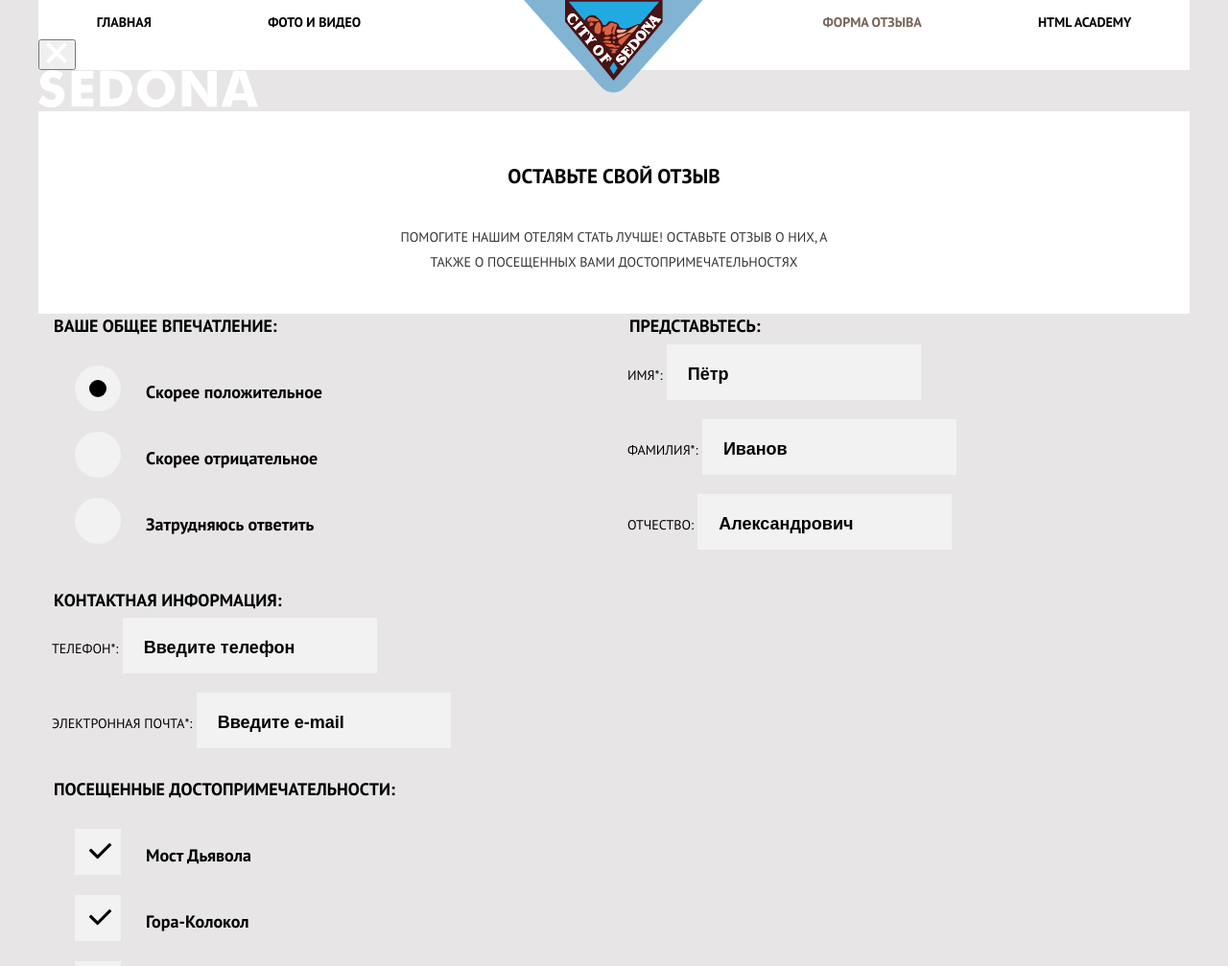
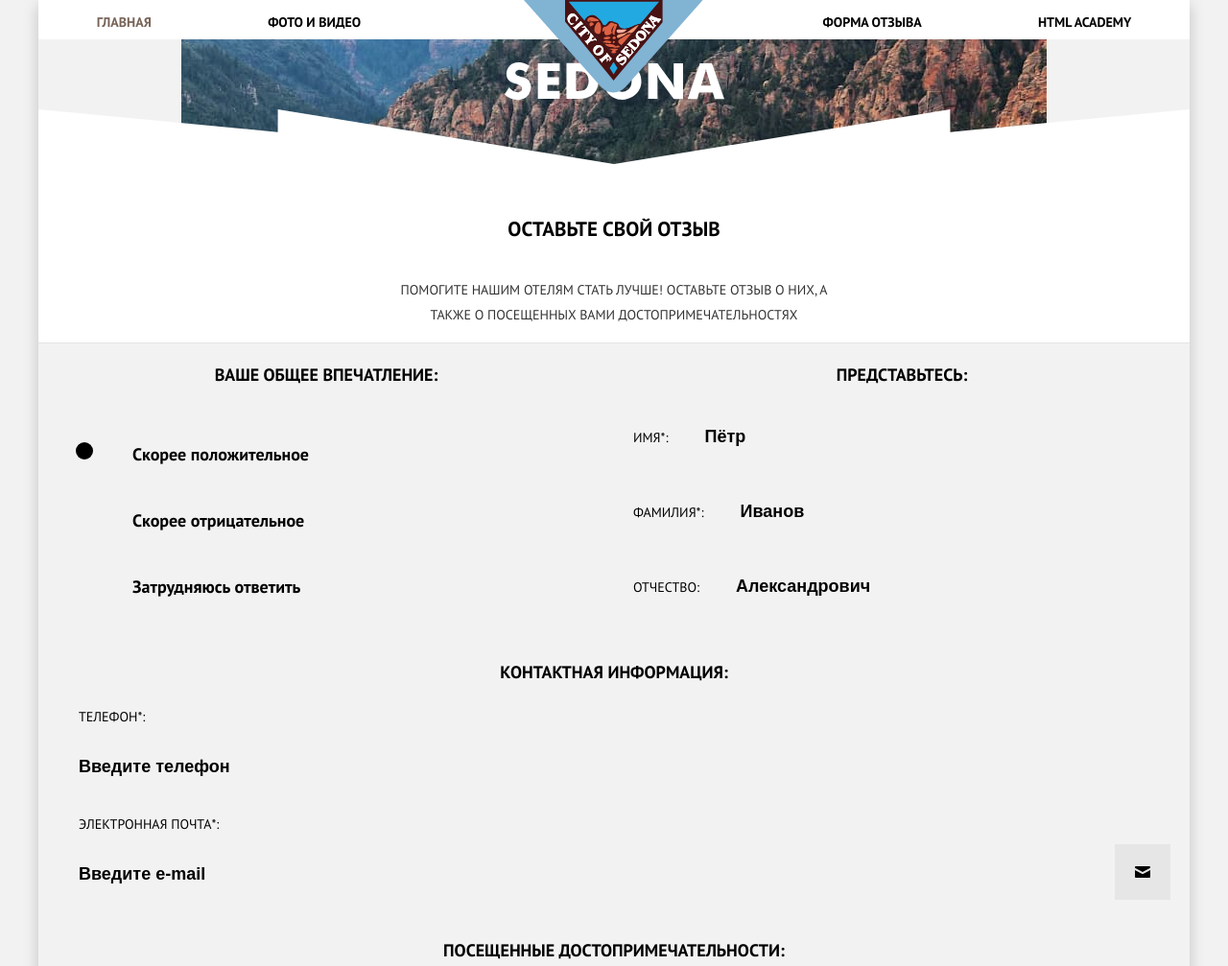
Before and after one commit to Xaba73/Sedona-Adaptiv, a website: page source/Form.html in a window 1280 px wide. Shown: the top 1007 px of the page at 96% size. Drawn offline with nearby package versions, Linux system fonts and the light colour scheme; files that its build step writes are made by us from their sources.

Commit message:
Сделал на 75% стилизацию страницы формы

```diff
--- a/source/Form.html
+++ b/source/Form.html
@@ -10,41 +10,39 @@
 
 <body class="page__body">
   <header class="page-header">
-    <a class="page-header__logo" href="index.html">
-      <img src="img/logotype-mobile.svg" width="102" height="84" alt="Логотип Sedona">
-    </a>
-    <nav class="main-nav">
+    <nav class="main-nav main-nav--closed main-nav--nojs">
       <button class="main-nav__toggle" type="button">
         <span class="visually-hidden">Открыть меню</span>
       </button>
       <div class="main-nav__wrapper">
         <ul class="main-nav__list">
-          <li class="main-nav__item">
-            <a class="main-nav__link" href="index.html">Главная</a>
+          <li class="main-nav__item main-nav__item--active">
+            <a class="main-nav__link">Главная</a>
           </li>
           <li class="main-nav__item">
             <a class="main-nav__link" href="catalog.html">Фото и видео</a>
           </li>
-          <li class="main-nav__item main-nav__item--active">
-            <a class="main-nav__link">Форма Отзыва</a>
+          <li class="main-nav__item">
+            <a class="main-nav__link" href="Form.html">Форма Отзыва</a>
           </li>
           <li class="main-nav__item">
             <a class="main-nav__link" href="https://htmlacademy.ru/">HTML ACADEMY</a>
           </li>
         </ul>
       </div>
-      <button class="main-nav__button-close">
-        <span class="visually-hidden">Закрыть меню</span>
-        <img src="img/nav-cross.svg" width="23" height="23" alt="Иконка закрытия меню">
-      </button>
+    </nav>
+    <a class="page-header__logo" href="index.html">
+      <img src="img/logotype-mobile.svg" width="102" height="84" alt="Логотип Sedona">
+    </a>
+  </header>
     </nav>
   </header>
   <main class="page-main">
-    <div class="page-main__logo-wrapper">
-      <img src="img/form-logo.svg" alt="Логотип седона" width="229" height="39">
+    <div class="logo-form">
+      <img src="img/form-logo.svg" class="logo-form__image" alt="Логотип седона" width="229" height="39">
     </div>
     <section class="page-promo">
-      <div class="page-promo__wrapper">
+      <div class="page-promo__wrapper page-promo__wrapper--form">
         <h1 class="page-promo__title">Оставьте свой отзыв</h1>
         <p class="page-promo__description">Помогите нашим отелям стать лучше! оставьте отзыв о них, а также о посещенных
           вами достопримечательностях</p>
@@ -55,6 +53,7 @@
         <form class="review-form__grid-cotainer action="https://echo.htmlacademy.ru/" method="post">
           <h2 class="visually-hidden">Напишите нам</h2>
           <fieldset class="review-form__fieldset full-name-form">
+            <div class="review-form__container">
               <legend class="review-form__title">Представьтесь:</legend>
               <div class="full-name-form__field-group field">
                 <label class="field__label" for="first-name">Имя*:</label>
@@ -68,17 +67,20 @@
                 <label class="field__label" for="surname">Отчество:</label>
                 <input class="field__input" id="surname" type="text" name="surname" placeholder="Александрович">
               </div>
+            </div>
           </fieldset>
           <fieldset class="review-form__fieldset contacts">
+            <div class="review-form__container">
               <legend class="review-form__title">Контактная информация:</legend>
               <div class="contacts__field-group field">
-              <label class="field__label" for="phone-number"><span class="hide hide--desktop"> Контактный</span> телефон*:</label>
+                <label class="field__label field__label--phone" for="phone-number"><span class="hide hide--desktop"> Контактный</span> телефон*:</label>
                 <input class="field__input" id="phone-number" type="text" name="phone-number"
                   placeholder="Введите телефон" required>
               </div>
               <div class="contacts__field-group field">
-              <label class="field__label" for="email">Электронная почта*:</label>
+                <label class="field__label field__label--email" for="email"><span class="decor-mark"></span>Электронная почта*:</label>
                 <input class="field__input" id="email" type="email" name="email" placeholder="Введите e-mail" required>
+              </div>
             </div>
           </fieldset>
           <fieldset class="review-form__fieldset impression">
@@ -171,6 +173,7 @@
       </div>
     </div>
   </footer>
+  <script src="js/main-nav__toggle.js"></script>
 </body>
 
 </html>
--- a/source/sass/blocks/contacts.scss
+++ b/source/sass/blocks/contacts.scss
@@ -2,3 +2,6 @@
   grid-column: 1/-1;
   grid-row: 2/3;
 }
+.contacts__field-group{
+  position: relative;
+}
--- a/source/sass/blocks/field.scss
+++ b/source/sass/blocks/field.scss
@@ -1,6 +1,44 @@
 .field__label {
+  display: block;
   font-size: 14px;
   line-height: 26px;
+  margin-right: 16px;
+
+  &--phone {
+    margin-left: 22px;
+    margin-bottom: 8px;
+
+    ::before {
+      content: "";
+      position: absolute;
+      width: 58px;
+      height: 58px;
+      background-color: $grey-form-icon;
+      right: 0;
+      top: 30%;
+      background-image: url("../../img/form-decor-phone.svg");
+      background-repeat: no-repeat;
+      background-position: center;
+    }
+  }
+
+  &--email {
+    margin-left: 22px;
+    margin-bottom: 8px;
+
+    ::before {
+      content: "";
+      position: absolute;
+      width: 58px;
+      height: 58px;
+      background-color: $grey-form-icon;
+      right: 0;
+      top: 30%;
+      background-image: url("../../img/form-decor-email.svg");
+      background-repeat: no-repeat;
+      background-position: center;
+    }
+  }
 }
 
 .field__input {
@@ -13,6 +51,9 @@
   font-size: 18px;
   line-height: 26px;
   font-weight: bold;
+  flex-grow: 1;
+  box-sizing: border-box;
+  width: 100%;
 
   &::placeholder {
     color: $black;
--- a/source/sass/blocks/full-name-form.scss
+++ b/source/sass/blocks/full-name-form.scss
@@ -1,4 +1,10 @@
-.full-name-form{
+.full-name-form {
   grid-column: 2/3;
   grid-row: 1/2;
+
 }
+
+.full-name-form__field-group {
+  display: flex;
+  align-items: baseline;
+}
--- /dev/null
+++ b/source/sass/blocks/logo-form.scss
@@ -0,0 +1,16 @@
+.logo-form{
+  background-image: url("../../img/intro-triangle.svg"), url("../../img/form-mobile-background.jpg");
+  min-width: 320px;
+  height: 158px;
+  background-repeat: no-repeat;
+  background-position-x: 50%;
+  background-position-y: 100%;
+  margin-top: -28px;
+
+}
+.logo-form__image{
+  display: block;
+  margin-right: auto;
+  margin-left: auto;
+  padding-top: 52px;
+}
--- a/source/sass/blocks/page-promo.scss
+++ b/source/sass/blocks/page-promo.scss
@@ -8,6 +8,10 @@
 
   @media (min-width:$desktop-width) {
     padding: 55px 358px 41px 358px;
+  }
+  &--form{
+    border-bottom: 1px solid $grey-disabled ;
+    padding-bottom: 16px;
   }
 }
 
--- a/source/sass/blocks/page.scss
+++ b/source/sass/blocks/page.scss
@@ -8,6 +8,6 @@
     margin-right: auto;
     margin-left: auto;
     background-color: $grey-background;
-    box-shadow: 0px 1px 0px rgba(1, 1, 1, 0.2);
+    box-shadow: 0px 5px 15px rgba(0, 1, 1, 0.2);
   }
 }
--- a/source/sass/blocks/review-form.scss
+++ b/source/sass/blocks/review-form.scss
@@ -8,12 +8,25 @@
 
 .review-form__fieldset {
   border: none;
+  padding: 0;
+  margin: 0;
+  @media (max-width:$mobile-only-width) {
+    border-bottom: 1px solid $grey-disabled;
+  }
+}
+
+.review-form__container {
+  margin-right: 20px;
+  margin-left: 20px;
 }
 
 .review-form__title {
   font-size: 18px;
   line-height: 26px;
   font-weight: bold;
+  text-align: center;
+  padding-top: 20px;
+  margin-bottom: 20px;
 }
 
 .review-form__list {
--- a/source/sass/blocks/social.scss
+++ b/source/sass/blocks/social.scss
@@ -3,13 +3,14 @@
   margin: 0;
   padding: 0;
   display: flex;
+  flex-wrap: wrap;
 
   @media (min-width:$tablet-width) {
     justify-content: center;
   }
 }
 
-.social__item {
+.social__item:not(:last-child) {
   margin-right: 1vh;
 }
 
--- a/source/sass/global/variables.scss
+++ b/source/sass/global/variables.scss
@@ -4,8 +4,9 @@ $blue-border: #678fa8;
 $blue-hover: #669ec0;
 $blue-active: #5496bd;
 $grey-disabled: #e5e5e5;
-$grey-background: #e7e5e5;
+$grey-background: #f2f2f2;
 $grey-decor: #d6d6d6;
+$grey-form-icon:#e6e6e6;
 $white: #ffffff;
 $black-100: #333333;
 $grey: #eeeeee;
--- a/source/sass/style.scss
+++ b/source/sass/style.scss
@@ -20,6 +20,7 @@
 @import "blocks/offer";
 @import "blocks/social.scss";
 @import "blocks/logo.scss";
+@import "blocks/logo-form.scss";
 @import "blocks/page.scss";
 @import "blocks/review-form.scss";
 @import "blocks/contacts.scss";
```
Also changed, not shown: source/img/form-decor-background.svg (added), source/img/form-decor-email.svg (added), source/img/form-decor-phone.svg (added), source/img/form-desktop-background.jpg (added), source/img/form-mobile-background.jpg (added). Lines whose indentation alone changed are shown as unchanged.
